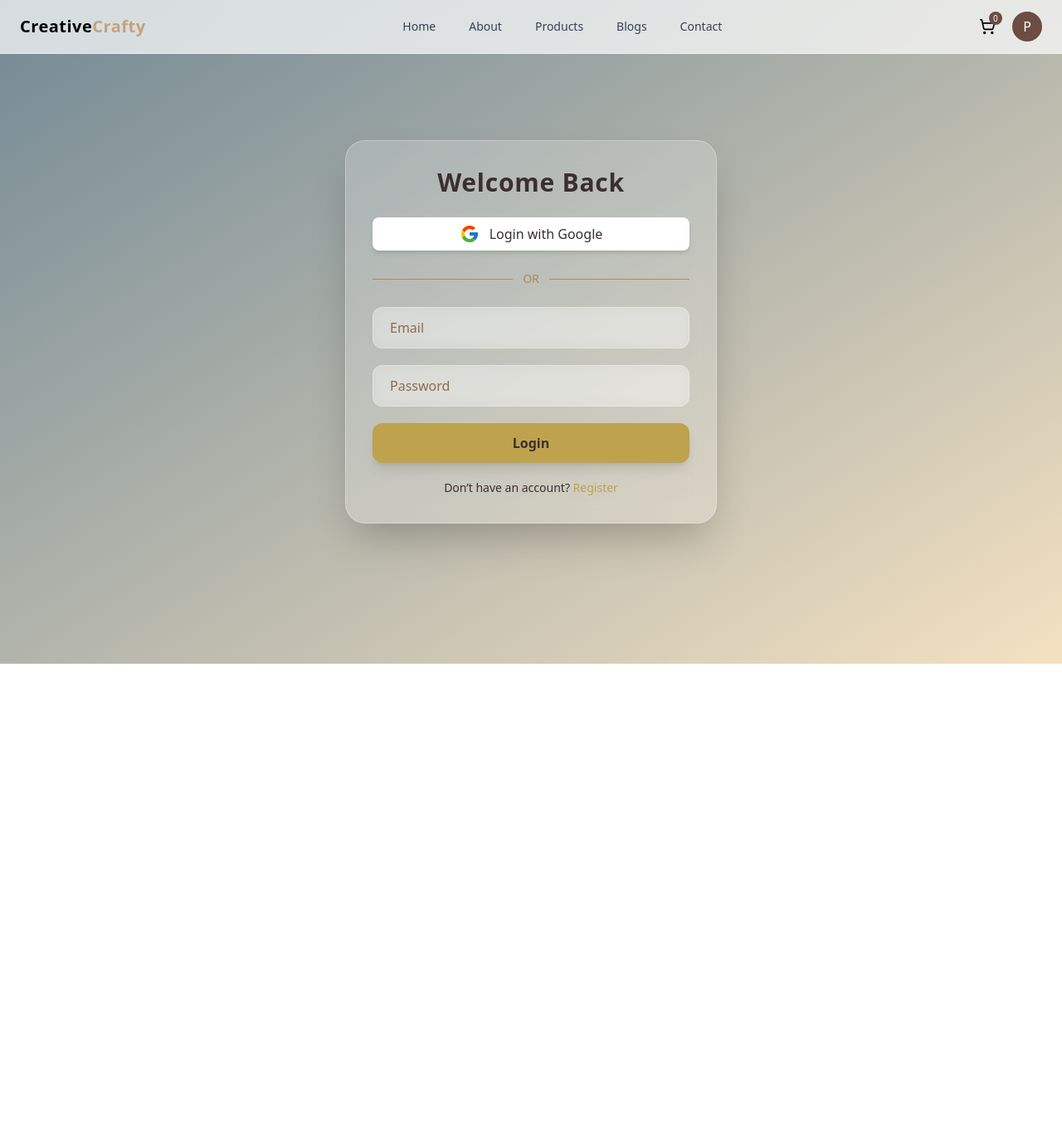
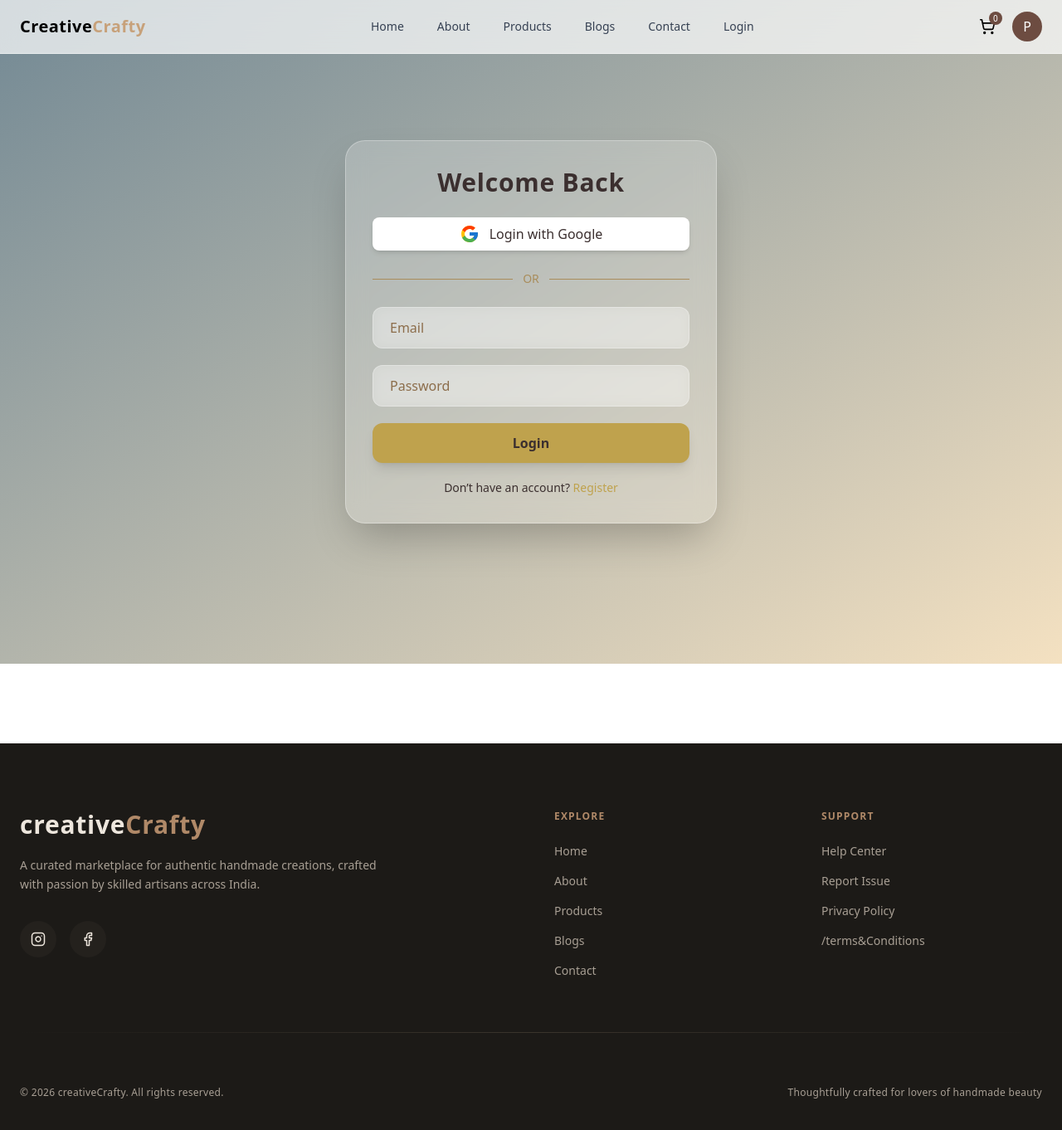
Before and after one commit to kirteshshirodkar/creativeCrafty, a React (Vite) app in the folder client/: page /login in a window 1280 px wide. Shown: the top 1362 px of the page at 83% size. Before the commit the page ends 800 px from the top, so only its background shows below. Built offline with nearby package versions, Linux system fonts and the light colour scheme.

Commit message:
updated navbar login page

```diff
--- a/client/src/components/common/navbar.jsx
+++ b/client/src/components/common/navbar.jsx
@@ -15,6 +15,8 @@ export default function Navbar() {
     { name: "Products", path: "/products" },
     { name: "Blogs", path: "/blogs" },
     { name: "Contact", path: "/contact" },
+    { name: "Login", path: "/login" },
+
   ];
 
   return (
--- a/client/src/pages/auth/Login.jsx
+++ b/client/src/pages/auth/Login.jsx
@@ -2,6 +2,7 @@ import { useState } from "react";
 import { FcGoogle } from "react-icons/fc";
 import AuthLayout from "../../components/auth/AuthLayout";
 import Navbar from "../../components/common/Navbar";
+import Footer from "../../components/common/Footer";
 
 const Login = () => {
   const [email, setEmail] = useState("");
@@ -19,8 +20,10 @@ const Login = () => {
   };
 
   return (
+    <>
+    <Navbar/>
     <div className="min-h-screen bg-gradient-to-br from-[#738994] to-[#f4e1c1] flex flex-col">
-      <Navbar />
+
 
       <div className="flex-grow flex items-center justify-center px-4">
         <div className="w-full max-w-md bg-white/20 backdrop-blur-md rounded-3xl p-8 shadow-2xl border border-white/30">
@@ -77,7 +80,11 @@ const Login = () => {
           </p>
         </div>
       </div>
+
     </div>
+    <Footer/>
+    </>
+
   );
 };
 
```
